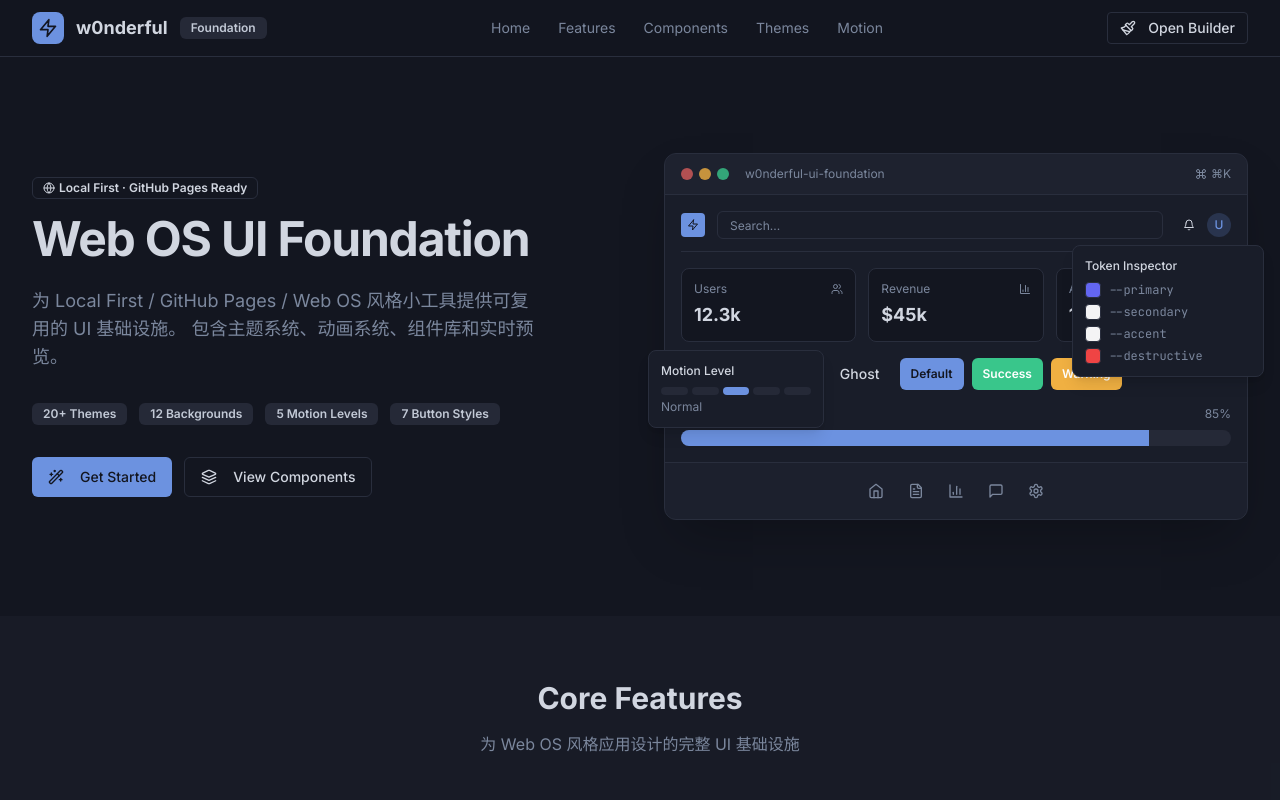
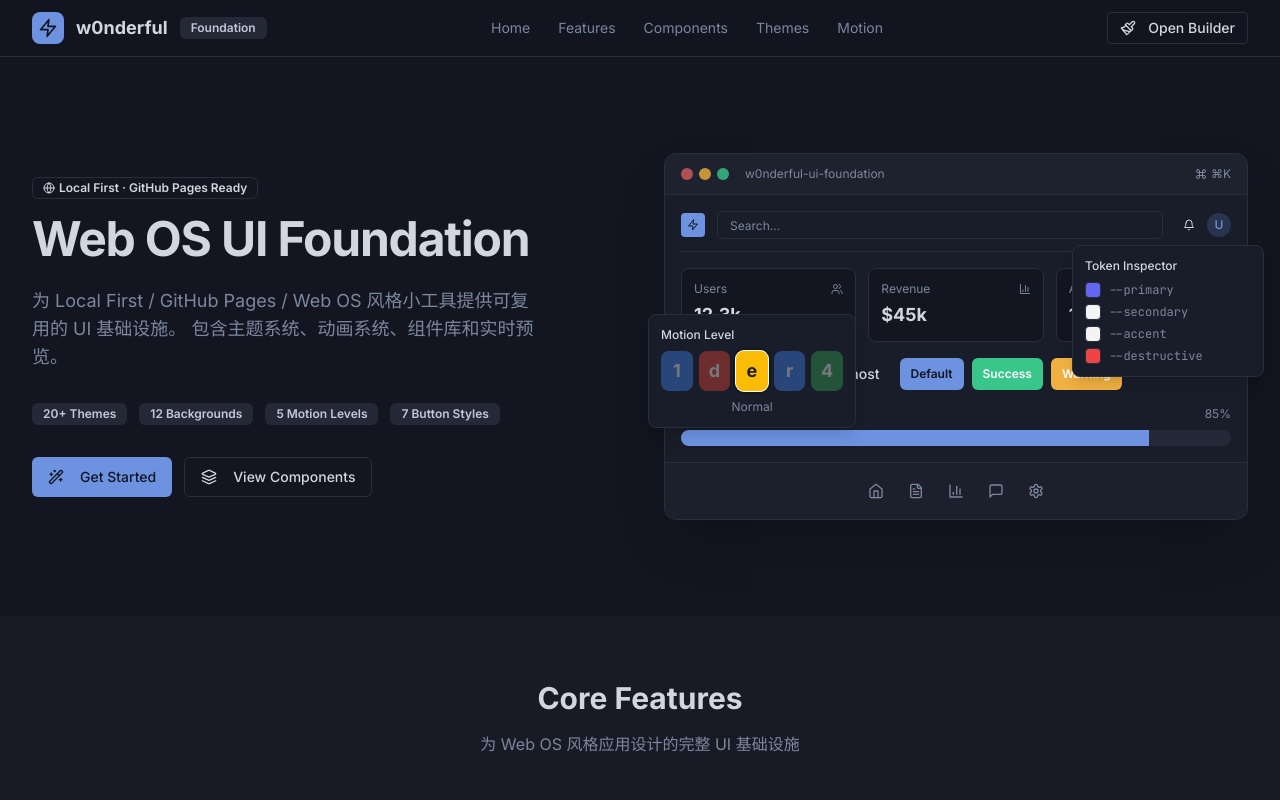
Before and after one commit to w0nderful666/w0nderful-ui-foundation, a React (Vite) app: page / in a window 1280 px wide. Shown: the top 800 px of the page. Built offline with nearby package versions, Linux system fonts and the light colour scheme; the HTML template or start-up script is replaced by a standard one.

Commit message:
style: brand motion preview tiles

```diff
--- a/src/components/builder/HomePage.tsx
+++ b/src/components/builder/HomePage.tsx
@@ -286,24 +286,43 @@ export function HomePage({ onEnterBuilder, motionLevel = 'normal' }: HomePagePro
 
               {/* Floating Motion Inspector */}
               <motion.div
-                className="absolute -left-4 bottom-1/4 w-44 rounded-lg border border-border bg-card shadow-lg p-3 hidden xl:block"
+                className="absolute -left-4 bottom-1/4 w-52 rounded-lg border border-border bg-card shadow-lg p-3 hidden xl:block"
                 initial={{ opacity: 0, x: -16 }}
                 animate={{ opacity: 1, x: 0 }}
                 transition={{ delay: motionConfig.listStagger * 4, duration: motionConfig.duration.normal }}
               >
                 <div className="text-xs font-medium mb-2">Motion Level</div>
-                <div className="flex gap-1">
-                  {['off', 'subtle', 'normal', 'expressive', 'cinematic'].map((level) => (
+                <div className="flex gap-1.5">
+                  {[
+                    { level: 'off', label: 'Off', glyph: '1', color: '#4285F4' },
+                    { level: 'subtle', label: 'Subtle', glyph: 'd', color: '#EA4335' },
+                    { level: 'normal', label: 'Normal', glyph: 'e', color: '#FBBC05' },
+                    { level: 'expressive', label: 'Expressive', glyph: 'r', color: '#4285F4' },
+                    { level: 'cinematic', label: 'Cinematic', glyph: '4', color: '#34A853' },
+                  ].map((item) => (
                     <div
-                      key={level}
+                      key={item.level}
                       className={cn(
-                        'h-2 flex-1 rounded-full',
-                        level === motionLevel ? 'bg-primary' : 'bg-muted'
+                        'flex-1 h-10 rounded-lg flex items-center justify-center text-sm font-bold',
+                        item.level === motionLevel
+                          ? 'ring-2 ring-offset-1 ring-black/20'
+                          : 'opacity-40 hover:opacity-60 transition-opacity'
                       )}
-                    />
+                      style={{ backgroundColor: item.color }}
+                    >
+                      <span style={{
+                        color: item.color === '#FBBC05' ? '#1f1f1f' : 'white',
+                        fontFamily: '"Inter Tight", "Inter", "SF Pro Display", "Segoe UI", system-ui, sans-serif',
+                        fontWeight: 700,
+                        fontSize: '18px',
+                        lineHeight: 1
+                      }}>
+                        {item.glyph}
+                      </span>
+                    </div>
                   ))}
                 </div>
-                <div className="text-xs text-muted-foreground mt-1 capitalize">{motionLevel}</div>
+                <div className="text-xs text-muted-foreground mt-2 capitalize text-center">{motionLevel}</div>
               </motion.div>
             </motion.div>
           </div>
```
